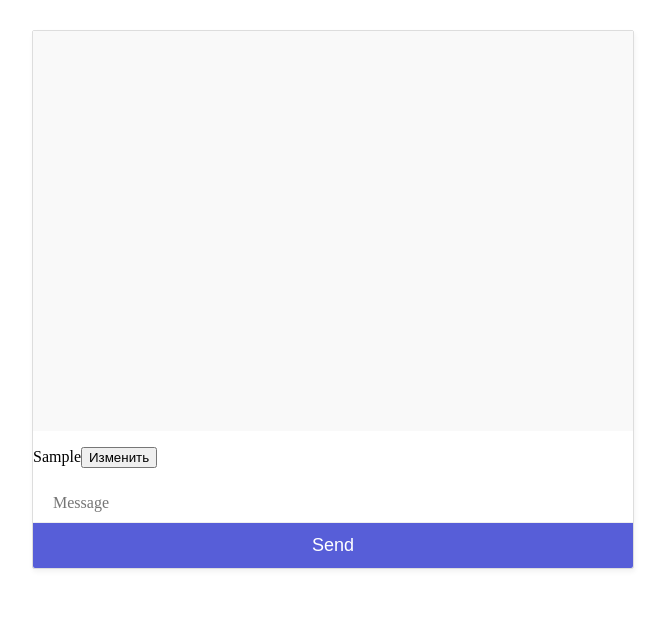
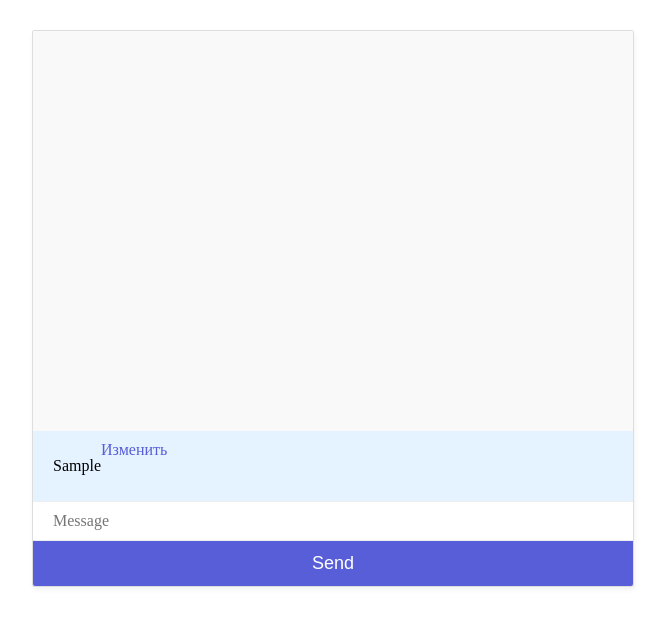
Before and after one commit to OpenSky1988/Websocket-Chat, a website: page public/index.html in a window 1280 px wide. Both pictures are taken after typing "Sample", "Sample" into the empty fields and a click on the button "Send". Shown: the whole page, without its empty margins (307-972 px from the left). Drawn offline with nearby package versions, Linux system fonts and the light colour scheme; no server answers.

Commit message:
Adjust name display styles, add forms notifications

```diff
--- a/public/chat.js
+++ b/public/chat.js
@@ -16,12 +16,14 @@ function setName () {
     if (!name) {
         name = handle.value;
     }
-    nameDisplay.innerHTML = '<p>' + name + '<button class="message-form__change-name">Изменить</button></p>';
-    handle.style.display = "none";
+    nameDisplay.innerHTML = '<p>' + name + '<div class="message-form__change-name">Изменить</div></p>';
+    handle.style.display = 'none';
+    nameDisplay.classList.add('message-form__name-display_active');
     changeNameBtn = document.getElementsByClassName('message-form__change-name')[0];
 
     changeNameBtn.addEventListener('click', function () {
-        handle.style.display = "block";
+        handle.style.display = 'block';
+        nameDisplay.classList.remove('message-form__name-display_active');
         nameDisplay.innerHTML = '';
         name = '';
     });
@@ -31,14 +33,16 @@ function setName () {
 sendBtn.addEventListener('click', function () {
     if (handle.value && !message.value) {
         setName();
-        console.log('Enter message');
+        message.classList.add('message-form__message_empty');
     } else if (!handle.value && message.value) {
-        console.log('Enter name');
+        handle.classList.add('message-form__handle_empty');
     } else if (handle.value && message.value) {
         socket.emit('chat-message', {
             message: message.value,
             handle: handle.value
         });
+        handle.classList.remove('message-form__handle_empty');
+        message.classList.remove('message-form__message_empty');
         setName();
         message.value = '';
     } else {
--- a/public/styles.css
+++ b/public/styles.css
@@ -6,6 +6,19 @@ h2 {
     font-size: 18px;
     padding: 10px 20px;
     color: #575ed8;
+}
+
+input:focus,
+select:focus,
+textarea:focus,
+button:focus {
+    outline: none;
+}
+
+label {
+    box-sizing: border-box;
+    display: block;
+    padding: 10px 20px;
 }
 
 .app {
@@ -22,6 +35,12 @@ h2 {
     background: #f9f9f9;
 }
 
+.chat-window__feedback p {
+    color: #aaa;
+    padding: 14px 0px;
+    margin: 0 20px;
+}
+
 .chat-window__output p {
     padding: 14px 0px;
     margin: 0 20px;
@@ -29,19 +48,34 @@ h2 {
     color: #555;
 }
 
-.chat-window__feedback p {
-    color: #aaa;
-    padding: 14px 0px;
-    margin: 0 20px;
-}
-
 .chat-window__output strong {
     color: #575ed8;
 }
 
-label {
+.message-form__change-name {
+    color: #575ed8;
+}
+
+.message-form__change-name:hover,
+.message-form__change-name:active,
+.message-form__change-name:focus {
+    cursor: pointer;
+    text-decoration: underline;
+}
+
+.message-form__name-display {
     box-sizing: border-box;
-    display: block;
+    background: rgb(229, 242, 255);
+    border: 0;
+    display: flex;
+    flex-direction: row;
+    width: 100%;
+    border-bottom: 1px solid #eee;
+    font-family: Nunito;
+    font-size: 16px;
+}
+
+.message-form__name-display_active {
     padding: 10px 20px;
 }
 
@@ -59,9 +93,16 @@ label {
     font-size: 16px;
 }
 
+.message-form__handle_empty,
+.message-form__message_empty {
+    background: rgb(240, 152, 152);
+    border-color: rgb(204, 34, 34);
+}
+
 .message-form__send {
     background: #575ed8;
     color: #fff;
+    cursor: pointer;
     font-size: 18px;
     border: 0;
     padding: 12px 0;
```
Also changed, not shown: public/index.html (+4 -4 lines).
